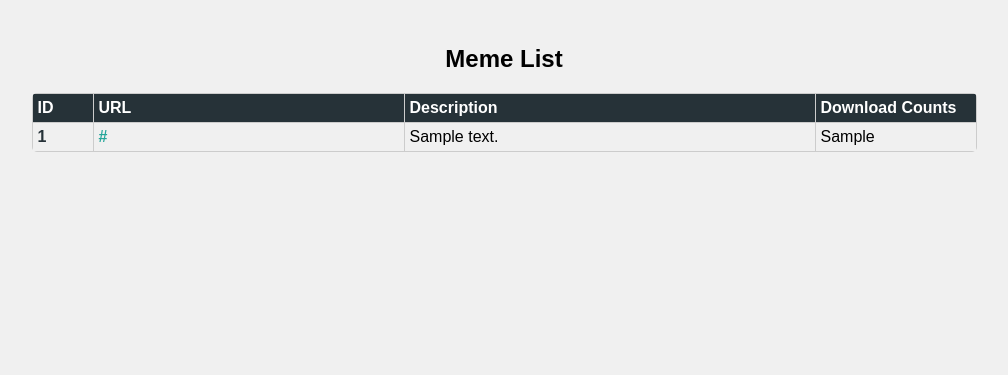
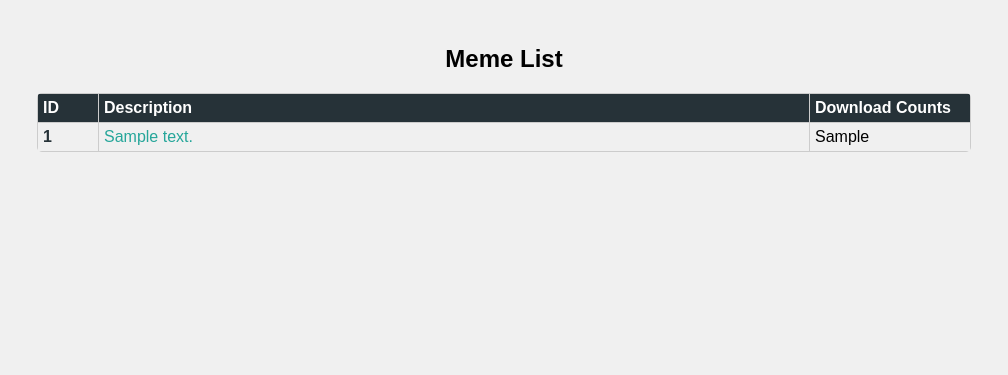
Before and after one commit to santonode/wordle-game, a Flask app: template templates/memes.html in a window 1280 px wide. Shown: the part 45-420 px from the top of the page, without its empty margins (136-1144 px from the left). Run offline with Flask 3, Linux system fonts and the light colour scheme; the template is opened without the code that fills it: most values are stand-ins (such as "Sample title", 1, 10 or a date in 2020); parts of the project's set-up code (start-up, migrations or seed data) failed here and were passed over; some libraries are stand-ins or nearby versions.

Commit message:
Update memes.html

```diff
--- a/templates/memes.html
+++ b/templates/memes.html
@@ -87,12 +87,8 @@
             color: #263238;
             width: 50px;
         }
-        .meme-table .meme-url {
-            font-weight: bold;
-            width: 300px;
-        }
         .meme-table .meme-description {
-            width: 400px;
+            width: 700px; /* Increased width to accommodate link */
         }
         .meme-table .meme-download-counts {
             width: 150px;
@@ -117,9 +113,6 @@
                 padding: 3px;
                 font-size: 12px;
             }
-            .meme-table .meme-url {
-                width: auto;
-            }
             .meme-table .meme-description {
                 width: auto;
             }
@@ -136,7 +129,6 @@
             <thead>
                 <tr>
                     <th>ID</th>
-                    <th>URL</th>
                     <th>Description</th>
                     <th>Download Counts</th>
                 </tr>
@@ -145,8 +137,7 @@
                 {% for meme in memes %}
                     <tr>
                         <td class="meme-id">{{ meme.meme_id }}</td>
-                        <td class="meme-url"><a href="{{ meme.meme_url }}" target="_blank">{{ meme.meme_url }}</a></td>
-                        <td class="meme-description">{{ meme.meme_description }}</td>
+                        <td class="meme-description"><a href="{{ meme.meme_url }}" target="_blank">{{ meme.meme_description }}</a></td>
                         <td class="meme-download-counts">{{ meme.meme_download_counts }}</td>
                     </tr>
                 {% endfor %}
```
